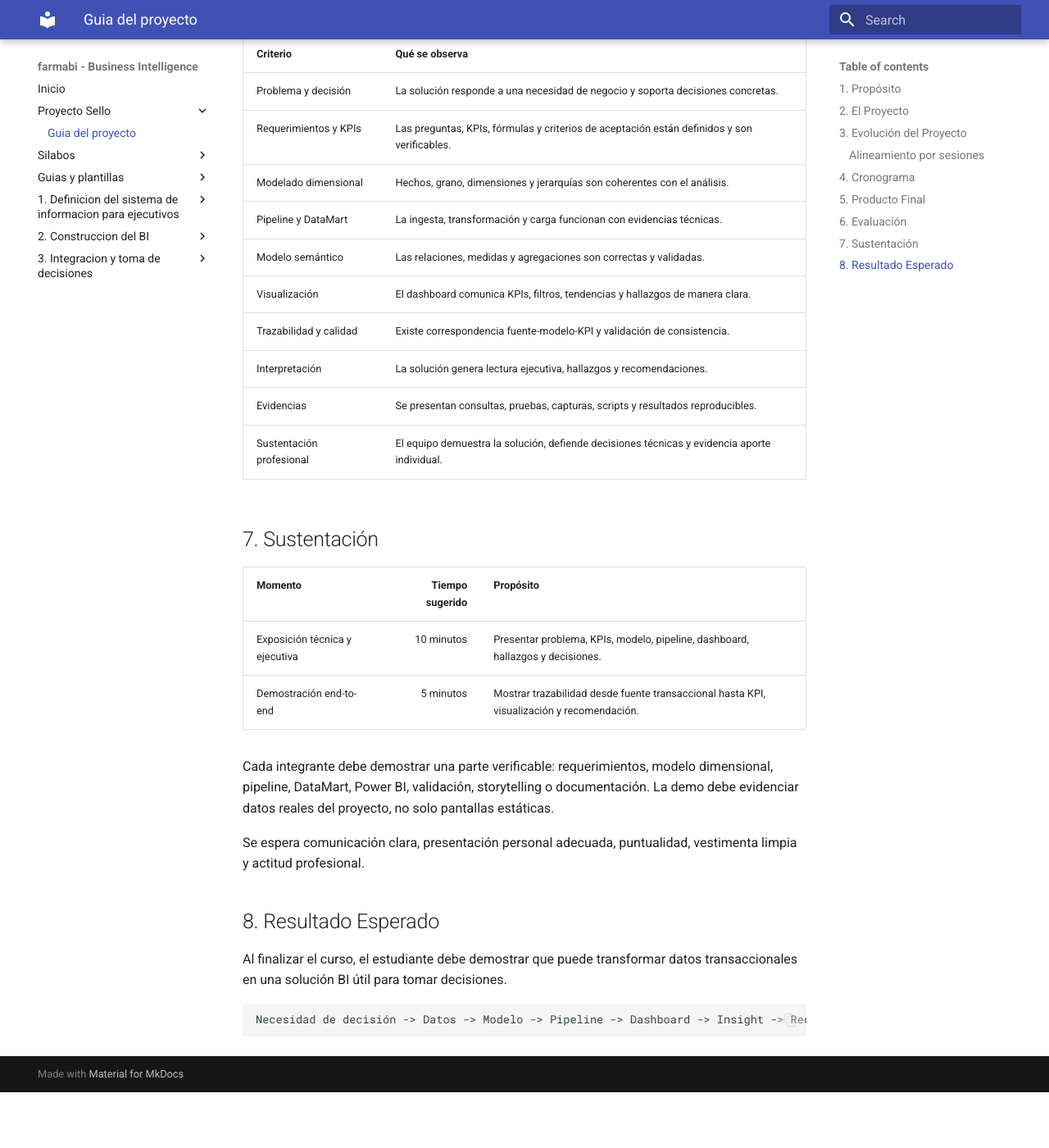
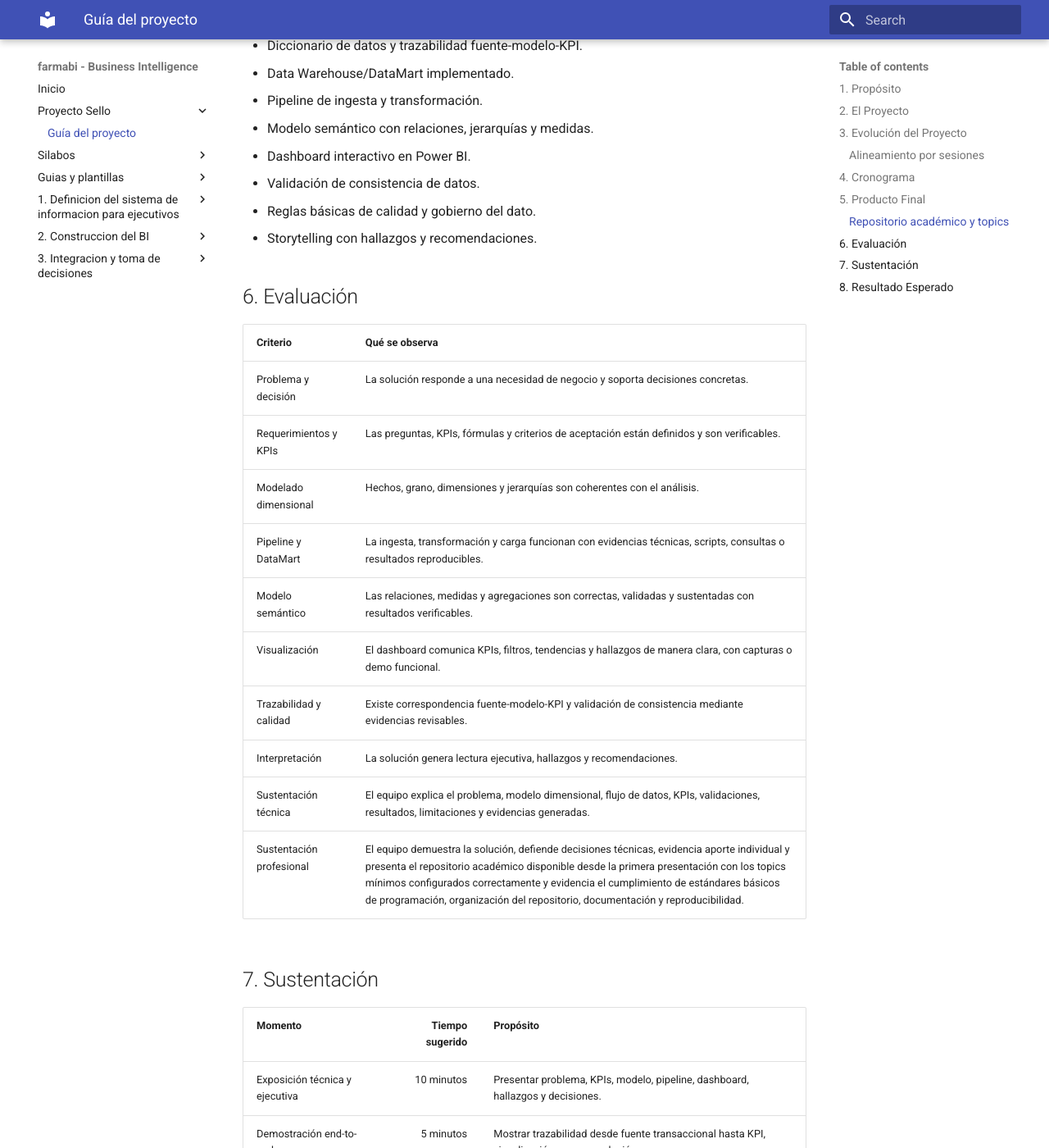
Before and after one commit to 261bi/farmabi, an MkDocs documentation site: the page built from docs/proyecto-sello/index.md, in a window 1280 px wide and 1400 px high, scrolled down 4019 px. Shown: the whole window at 82% size. Built offline with MkDocs 1.6.1 and Material for MkDocs 9.7.7, drawn with Linux system fonts in a browser that asks for light colours; before the commit the page ends 5351 px from its top, so only the background shows below that; some of the changed text lies outside the part shown.

Commit message:
first commit

````diff
--- a/docs/proyecto-sello/index.md
+++ b/docs/proyecto-sello/index.md
@@ -1,4 +1,4 @@
-?# Proyecto Sello de Inteligencia de Negocios
+# Proyecto Sello de Inteligencia de Negocios
 
 ## 1. Propósito
 
@@ -71,6 +71,24 @@
 
 ## 5. Producto Final
 
+### Repositorio académico y topics
+
+Desde la primera presentación del proyecto, el repositorio debe estar creado y configurado con los topics académicos mínimos. Esta configuración es obligatoria porque permite identificar campus, semestre, línea, tipo de proyecto, curso, sección y grupo.
+
+El detalle oficial del estándar se encuentra en [Estándar transversal de topics para repositorios académicos](https://upeuoficial.github.io/planb/anexos/estandar-topics-repositorios/).
+
+Ejemplo base para BI:
+
+```text
+campus-juliaca
+semestre-2026-2
+linea-cdia
+tipo-ps
+bi
+seccion-g1
+grupo-<numero>-<nombre-proyecto>
+```
+
 Componentes mínimos:
 
 - Problema de negocio delimitado.
@@ -93,13 +111,13 @@
 | Problema y decisión | La solución responde a una necesidad de negocio y soporta decisiones concretas. |
 | Requerimientos y KPIs | Las preguntas, KPIs, fórmulas y criterios de aceptación están definidos y son verificables. |
 | Modelado dimensional | Hechos, grano, dimensiones y jerarquías son coherentes con el análisis. |
-| Pipeline y DataMart | La ingesta, transformación y carga funcionan con evidencias técnicas. |
-| Modelo semántico | Las relaciones, medidas y agregaciones son correctas y validadas. |
-| Visualización | El dashboard comunica KPIs, filtros, tendencias y hallazgos de manera clara. |
-| Trazabilidad y calidad | Existe correspondencia fuente-modelo-KPI y validación de consistencia. |
+| Pipeline y DataMart | La ingesta, transformación y carga funcionan con evidencias técnicas, scripts, consultas o resultados reproducibles. |
+| Modelo semántico | Las relaciones, medidas y agregaciones son correctas, validadas y sustentadas con resultados verificables. |
+| Visualización | El dashboard comunica KPIs, filtros, tendencias y hallazgos de manera clara, con capturas o demo funcional. |
+| Trazabilidad y calidad | Existe correspondencia fuente-modelo-KPI y validación de consistencia mediante evidencias revisables. |
 | Interpretación | La solución genera lectura ejecutiva, hallazgos y recomendaciones. |
-| Evidencias | Se presentan consultas, pruebas, capturas, scripts y resultados reproducibles. |
-| Sustentación profesional | El equipo demuestra la solución, defiende decisiones técnicas y evidencia aporte individual. |
+| Sustentación técnica | El equipo explica el problema, modelo dimensional, flujo de datos, KPIs, validaciones, resultados, limitaciones y evidencias generadas. |
+| Sustentación profesional | El equipo demuestra la solución, defiende decisiones técnicas, evidencia aporte individual y presenta el repositorio académico disponible desde la primera presentación con los topics mínimos configurados correctamente y evidencia el cumplimiento de estándares básicos de programación, organización del repositorio, documentación y reproducibilidad. |
 
 ## 7. Sustentación
 
--- a/mkdocs.yml
+++ b/mkdocs.yml
@@ -5,7 +5,7 @@
 nav:
   - Inicio: index.md
   - Proyecto Sello:
-      - Guia del proyecto: proyecto-sello/index.md
+      - Guía del proyecto: proyecto-sello/index.md
   - Silabos:
       - Silabo 2026-1: silabo_bi_2026_1.md
       - Silabo 2026-2: silabo_bi_2026_2.md
````
